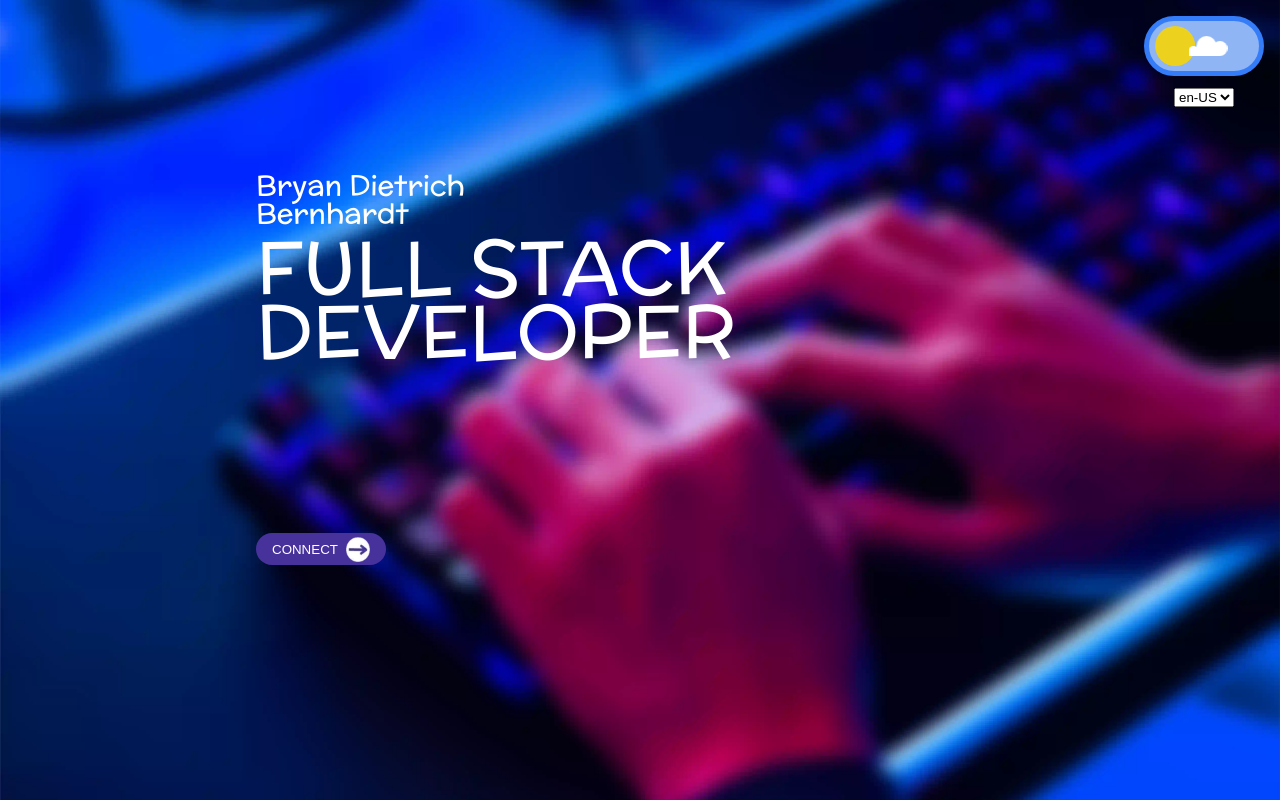
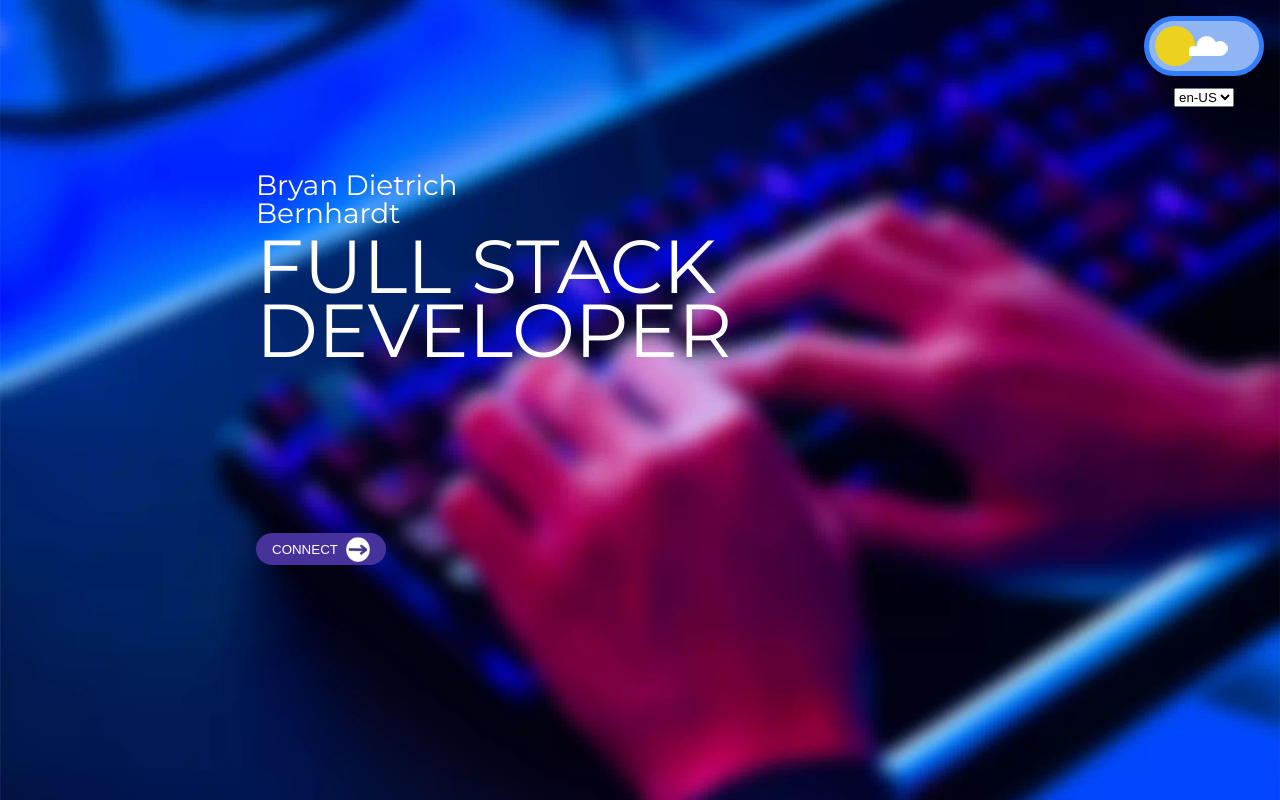
Before and after one commit to bryandbernhardt/portfolio_old, a Vue app: page / in a window 1280 px wide. Shown: the top 800 px of the page. Built offline with nearby package versions, Linux system fonts and the light colour scheme.

Commit message:
chore(App): change title fonts

```diff
--- a/index.html
+++ b/index.html
@@ -3,9 +3,9 @@
   <head>
     <meta charset="UTF-8">
     <link rel="icon" href="/favicon.ico">
-    <!-- <link rel="preconnect" href="https://fonts.googleapis.com">
-    <link rel="preconnect" href="https://fonts.gstatic.com" crossorigin> -->
-    <!-- <link href="https://fonts.googleapis.com/css2?family=McLaren& display=swap" rel="stylesheet"> -->
+    <link rel="preconnect" href="https://fonts.googleapis.com">
+    <link rel="preconnect" href="https://fonts.gstatic.com" crossorigin>
+    <link href="https://fonts.googleapis.com/css2?family=Montserrat&display=swap" rel="stylesheet">
     <link href="src/assets/base.css" rel="stylesheet">
 
     <meta name="viewport" content="width=device-width, initial-scale=1.0">
--- a/src/assets/main.css
+++ b/src/assets/main.css
@@ -1,11 +1,3 @@
-@font-face {
-  font-family: 'McLaren';
-  font-style: normal;
-  font-weight: 400;
-  src: url("/McLaren-Regular.ttf");
-  font-display: swap;
-}
-
 #app {
   margin: 0 auto;
   font-weight: normal;
--- a/src/components/MainBanner.vue
+++ b/src/components/MainBanner.vue
@@ -66,7 +66,7 @@
     gap: 0.5rem;
 
     h1 {
-      font-family: 'McLaren', cursive;
+      font-family: 'Montserrat', sans-serif;
       font-display: swap;
       line-height: 1;
       font-size: clamp(0.8rem, 0.4545rem + 1.7273vw, 1.75rem);
@@ -74,7 +74,7 @@
     }
 
     h2 {
-      font-family: 'McLaren', cursive;
+      font-family: 'Montserrat', sans-serif;
       font-display: swap;
       line-height: 0.85;
       font-size: clamp(1.2rem, -0.0684rem + 6.3418vw, 4.688rem);
```
Also changed, not shown: firebase.json.
